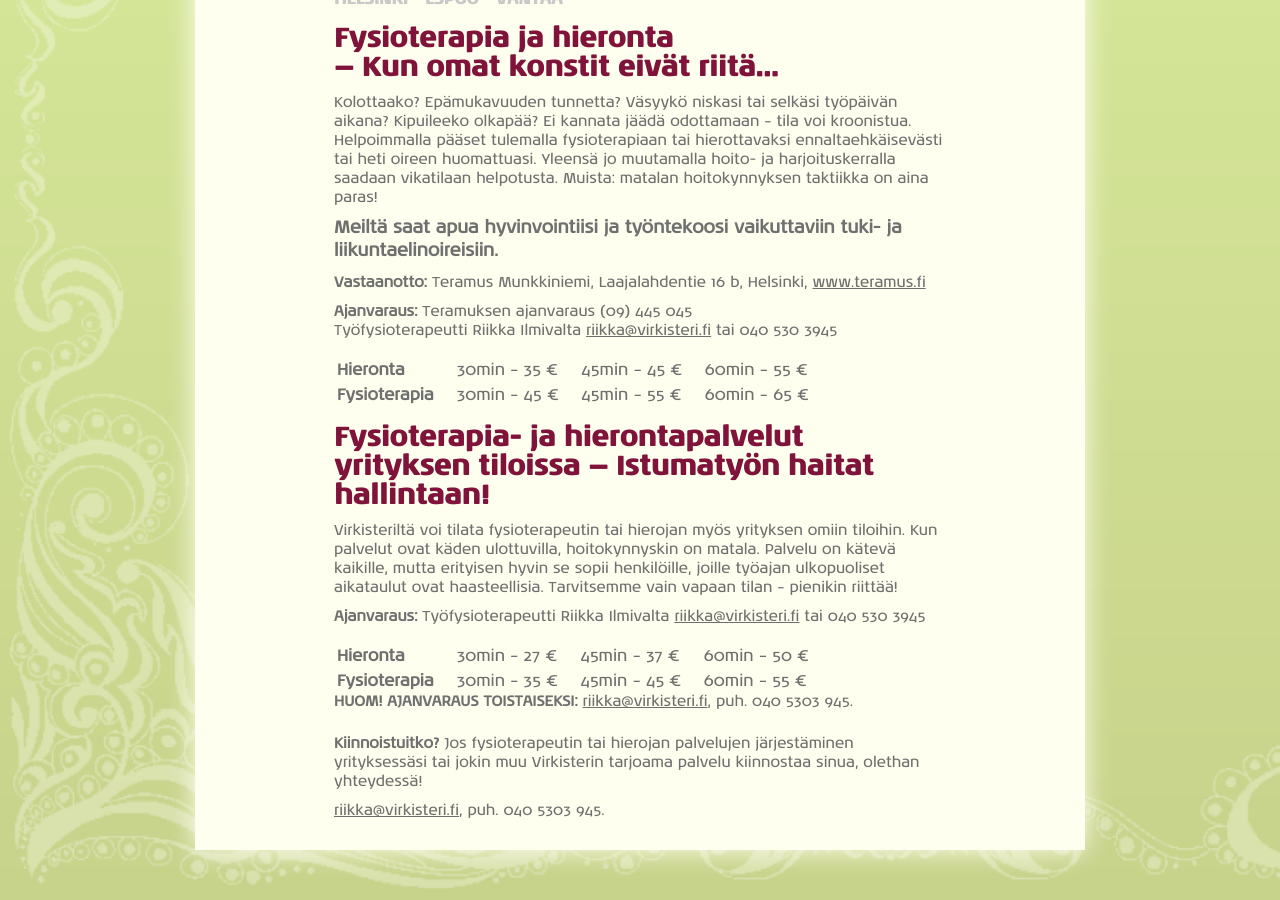
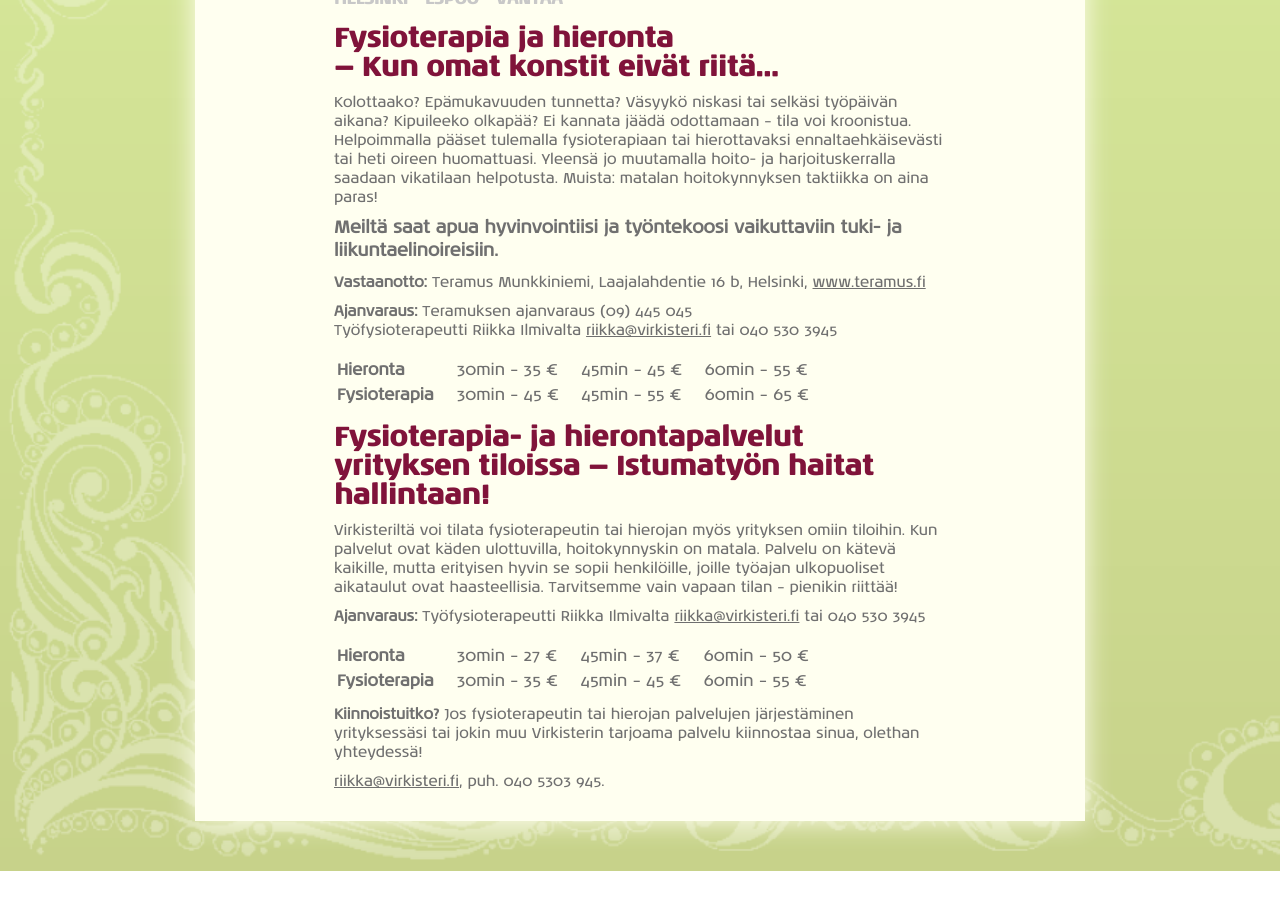
Before and after one commit to sdsykes-web/virkisteri, a Jekyll site: the page built from fysioterapia.md, in a window 1280 px wide and 900 px high, scrolled down 581 px. Built offline with Jekyll 4.4.1, drawn with Linux system fonts in a browser that asks for light colours; nearby versions of some CDN libraries; some web fonts are replaced; after the commit the page ends 1452 px from its top, so only the background shows below that.

Commit message:
Update fysioterapia.md

```diff
--- a/fysioterapia.md
+++ b/fysioterapia.md
@@ -32,7 +32,8 @@ Työfysioterapeutti Riikka Ilmivalta [riikka@virkisteri.fi](mailto:riikka@virkis
 Virkisteriltä voi tilata fysioterapeutin tai hierojan myös yrityksen omiin tiloihin. Kun palvelut ovat käden ulottuvilla, hoitokynnyskin on matala. Palvelu on kätevä kaikille, mutta erityisen hyvin se sopii henkilöille, joille työajan ulkopuoliset aikataulut ovat haasteellisia. Tarvitsemme vain vapaan tilan – pienikin riittää!
 
 
-**Ajanvaraus:** Työfysioterapeutti Riikka Ilmivalta [riikka@virkisteri.fi](mailto:riikka@virkisteri.fi) tai 040 530 3945
+**Ajanvaraus:** Työfysioterapeutti Riikka Ilmivalta [riikka@virkisteri.fi](mailto:riikka@virkisteri.fi)
+tai 040 530 3945
 
 <table>
   <tr>
@@ -46,7 +47,7 @@ Virkisteriltä voi tilata fysioterapeutin tai hierojan myös yrityksen omiin til
 <!-- div>
 <span class="margin-indicator-container"><span class="margin-indicator">»</span><span class="calendar-links"><b>ajanvarauskalenteri</b> Etera | Helsingin Energia | Työterveyslaitos</span></span>
 </div -->
-<span class="move-higher">**HUOM! AJANVARAUS TOISTAISEKSI:** [riikka@virkisteri.fi](mailto:riikka@virkisteri.fi), puh. 040 5303 945.</span>
+
 
 **Kiinnoistuitko?** Jos fysioterapeutin tai hierojan palvelujen järjestäminen yrityksessäsi tai jokin muu Virkisterin tarjoama palvelu kiinnostaa sinua, olethan yhteydessä!
 
```
